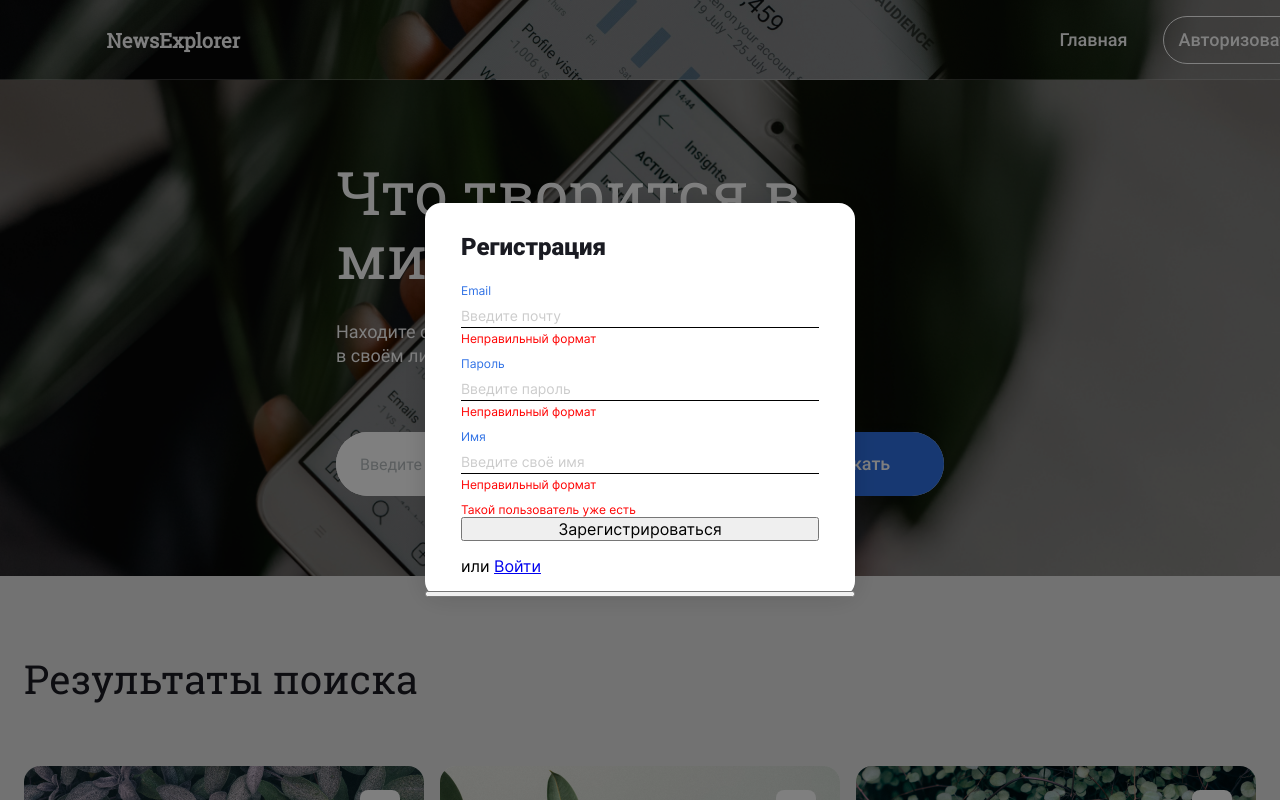
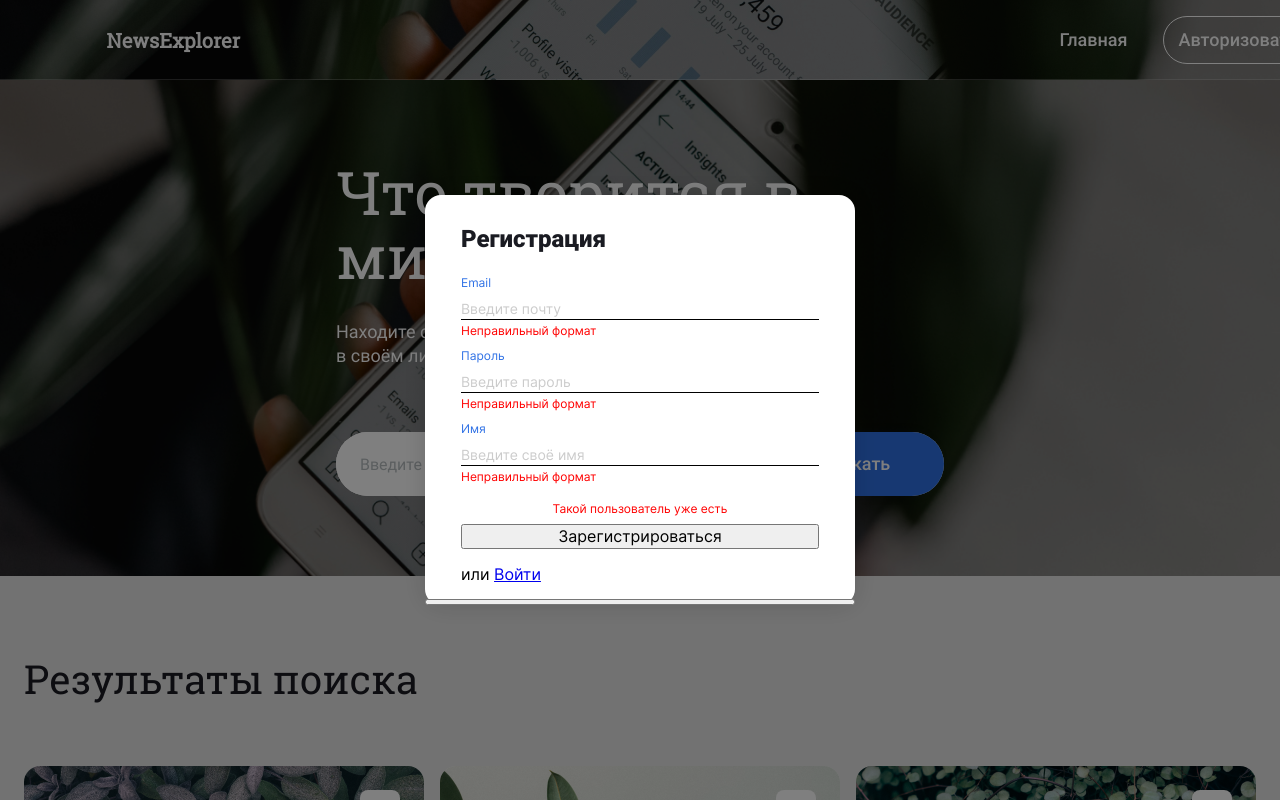
Before and after one commit to Vladimir-art/news-explorer-frontend, a React (Create React App) app: page / in a window 1280 px wide. Shown: the top 800 px of the page. Built offline with nearby package versions, Linux system fonts and the light colour scheme.

Commit message:
register-container__input-error

```diff
--- /dev/null
+++ b/src/blocks/register-container/__input-error/_center/register-container__input-error_center.css
@@ -0,0 +1,4 @@
+.register-container__input-error_center {
+  margin: 7px 0 8px;
+  text-align: center;
+}
--- a/src/blocks/register-container/register-container.css
+++ b/src/blocks/register-container/register-container.css
@@ -3,6 +3,7 @@
 @import url(./__text/register-container__text.css);
 @import url(./__input/register-container__input.css);
 @import url(./__input-error/register-container__input-error.css);
+@import url(./__input-error/_center/register-container__input-error_center.css);
 @import url(./__choice/register-container__choice.css);
 @import url(./__button/register-container__button.css);
 @import url(./__close/register-container__close.css);
```
